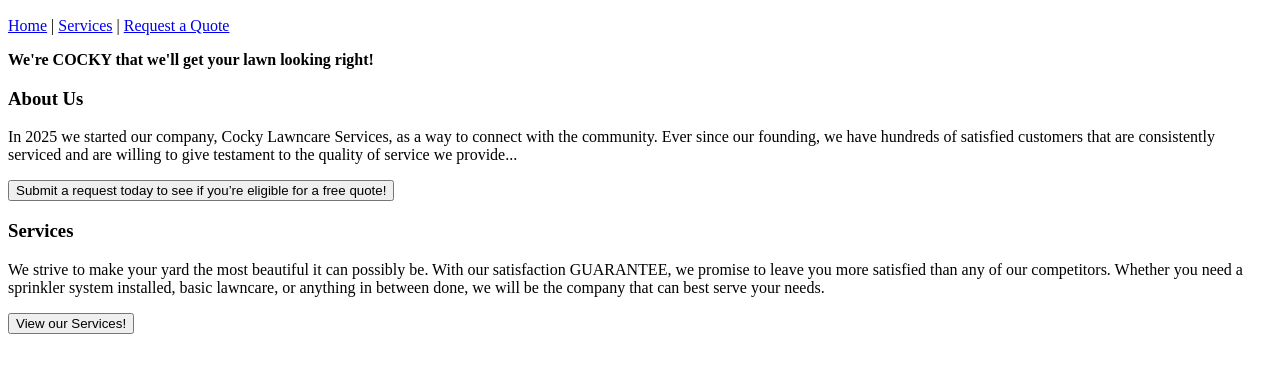
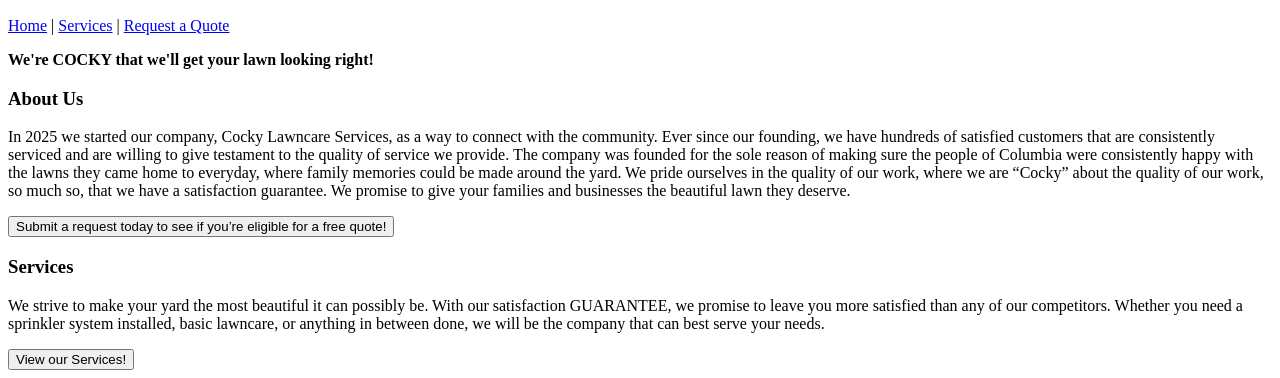
Before and after one commit to thedrcamp/Cocky-Lawncare-Website, a plain HTML site: page index.html in a window 1280 px wide. Shown: the part 526-904 px from the top of the page. Before the commit the page ends 868 px from the top, so only its background shows below. Drawn offline with Linux system fonts and the light colour scheme.

Commit message:
Add files via upload

```diff
--- a/index.html
+++ b/index.html
@@ -17,7 +17,7 @@
     <p><strong>We're COCKY that we'll get your lawn looking right!</strong></p>
 
     <h3>About Us</h3>
-    <p>In 2025 we started our company, Cocky Lawncare Services, as a way to connect with the community. Ever since our founding, we have hundreds of satisfied customers that are consistently serviced and are willing to give testament to the quality of service we provide...</p>
+    <p>In 2025 we started our company, Cocky Lawncare Services, as a way to connect with the community. Ever since our founding, we have hundreds of satisfied customers that are consistently serviced and are willing to give testament to the quality of service we provide. The company was founded for the sole reason of making sure the people of Columbia were consistently happy with the lawns they came home to everyday, where family memories could be made around the yard. We pride ourselves in the quality of our work, where we are “Cocky” about the quality of our work, so much so, that we have a satisfaction guarantee. We promise to give your families and businesses the beautiful lawn they deserve.</p>
 
     <button onclick="location.href='form.html'">Submit a request today to see if you’re eligible for a free quote!</button>
 
```
